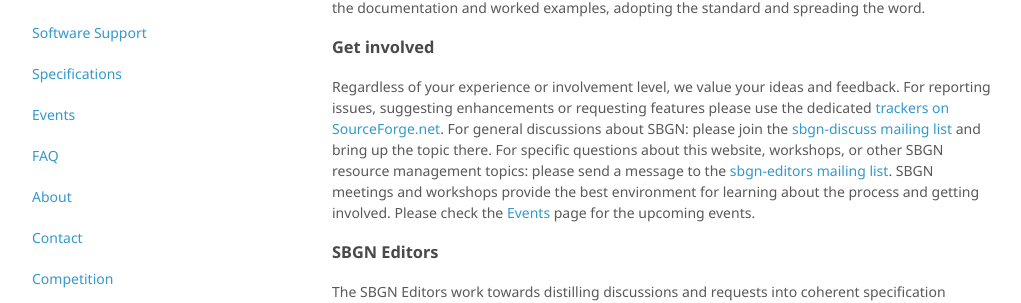
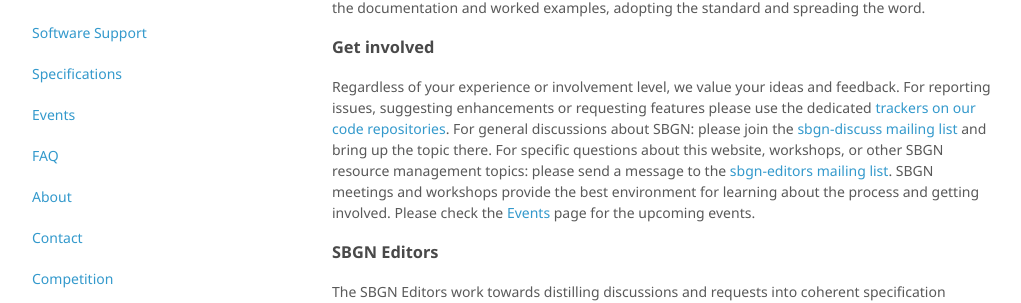
Before and after one commit to sbgn/sbgn, a Jekyll site: the page built from docs/about.md, in a window 1280 px wide and 900 px high. Shown: the part 342-645 px from the top of the window, without its empty margins (128-1149 px from the left). Built offline with Jekyll 4.4.1, drawn with Linux system fonts in a browser that asks for light colours.

Commit message:
Update links

```diff
--- a/docs/about.md
+++ b/docs/about.md
@@ -19,7 +19,7 @@
 ### Get involved
 
 Regardless of your experience or involvement level, we value your ideas and feedback.
-For reporting issues, suggesting enhancements or requesting features please use the dedicated [trackers on SourceForge.net](https://sourceforge.net/tracker/?group_id=178553).
+For reporting issues, suggesting enhancements or requesting features please use the dedicated [trackers on our code repositories](https://github.com/sbgn/sbgn).
 For general discussions about SBGN: please join the [sbgn-discuss mailing list](https://groups.google.com/forum/#!forum/sbgn-discuss) and bring up the topic there.
 For specific questions about this website, workshops, or other SBGN resource management topics: please send a message to the [sbgn-editors mailing list](sbgn-editors@lists.sourceforge.net).
 SBGN meetings and workshops provide the best environment for learning about the process and getting involved. Please check the [Events](events) page for the upcoming events.
```
